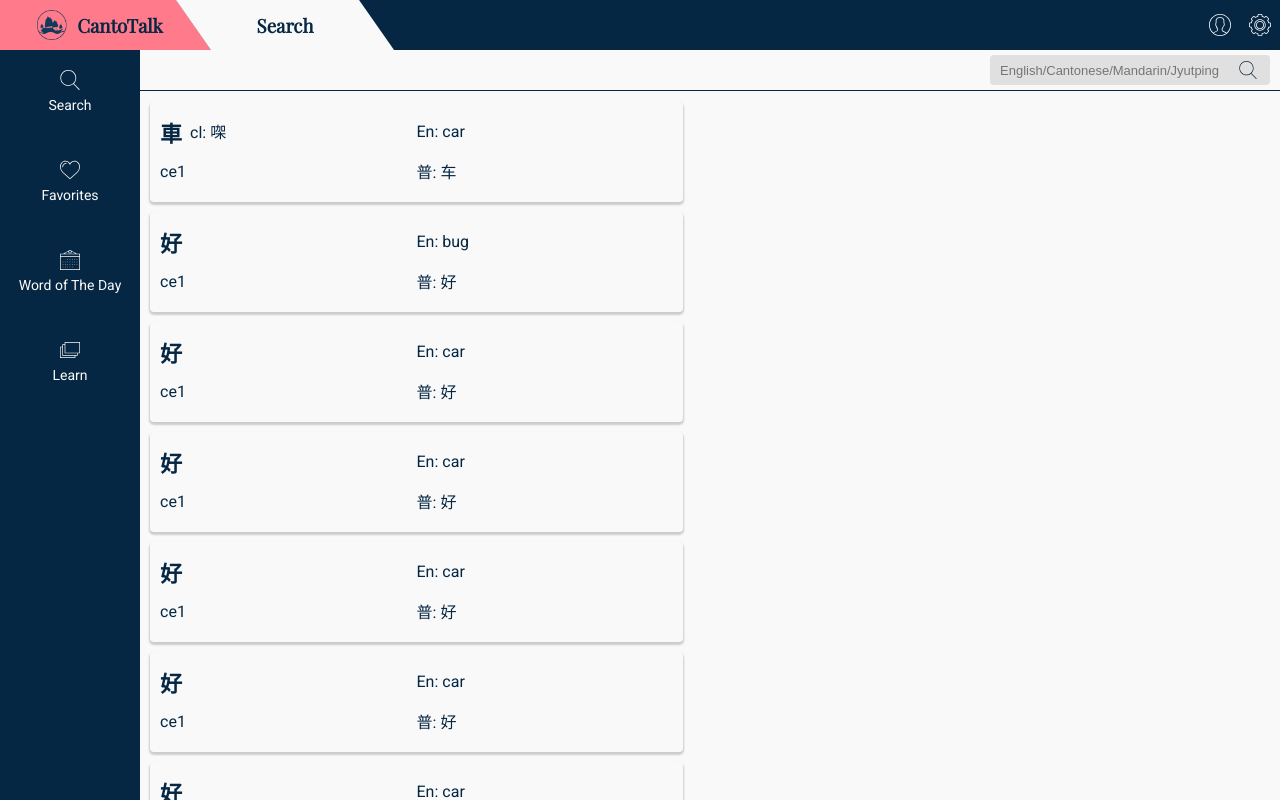
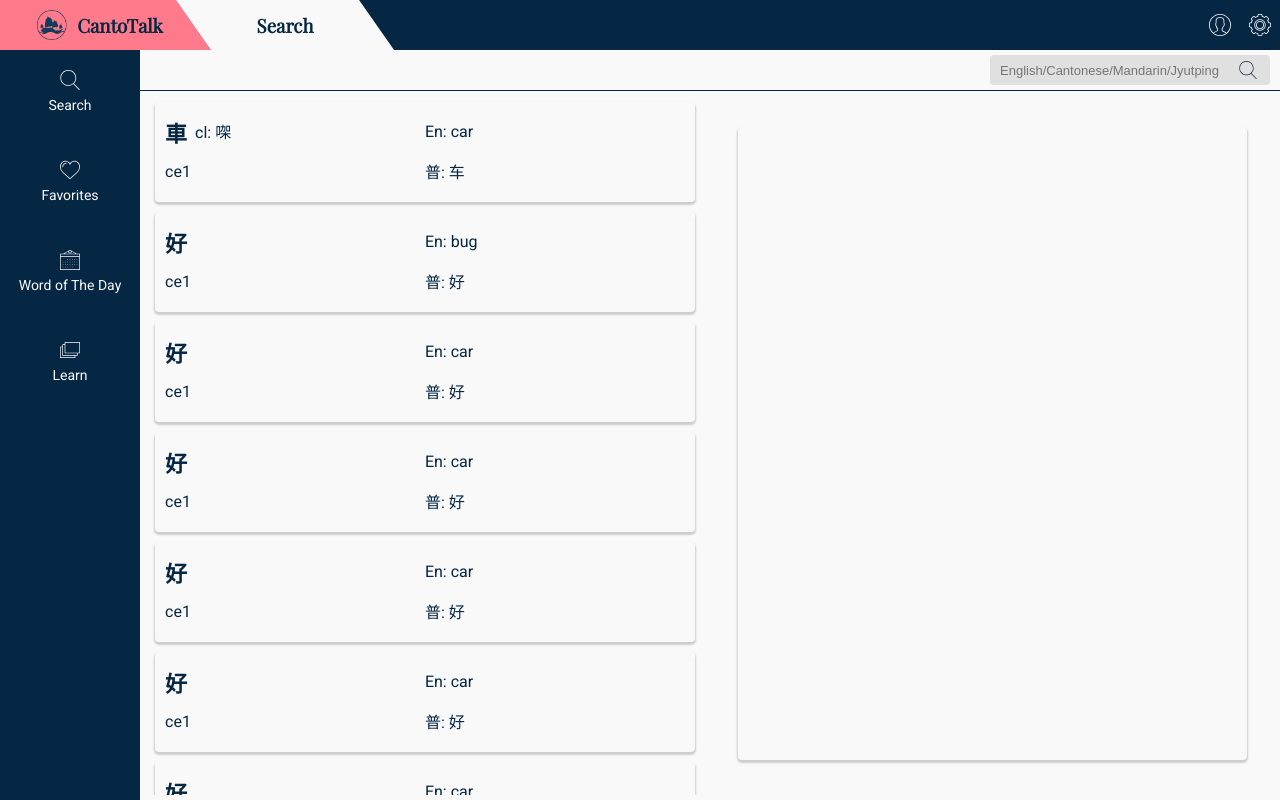
Before and after one commit to brimac1634/CantoWeb, a React (Create React App) app: page / in a window 1280 px wide. Built offline with nearby package versions, Linux system fonts and the light colour scheme.

Commit message:
re formatted search container views

```diff
--- a/src/App.css
+++ b/src/App.css
@@ -27,6 +27,7 @@
 	top: 50px;
 	right: 0;
 	bottom: 0;
+	overflow: hidden;
 }
 
 .input-field {
--- a/src/Components/EntriesList/EntriesList.js
+++ b/src/Components/EntriesList/EntriesList.js
@@ -1,10 +1,11 @@
 import React from 'react';
+import './EntryList.css';
 import EntryRow from './EntryRow/EntryRow';
 
 const EntryList = ({entries}) => {
 
 	return (
-		<div className='entry-list' style={{overflowY: 'auto'}}>
+		<div className='entry-list'>
 			{entries.map(entry => {
 				return (
 					<EntryRow
--- /dev/null
+++ b/src/Components/EntriesList/EntryList.css
@@ -0,0 +1,5 @@
+.entry-list {
+	overflow-y: auto;
+	width: 100%;
+	height: 100%;
+}
--- a/src/Components/EntriesList/EntryPlaceholder.js
+++ b/src/Components/EntriesList/EntryPlaceholder.js
@@ -71,4 +71,52 @@ export const entriesHolder = [
 		englishWord: 'car',
 		mandarinWord: '好'
 	},
+	{
+		entryID: 67,
+		cantoWord: '好',
+		jyutping: 'ce1',
+		classifier: '',
+		englishWord: 'car',
+		mandarinWord: '好'
+	},
+	{
+		entryID: 67,
+		cantoWord: '好',
+		jyutping: 'ce1',
+		classifier: '',
+		englishWord: 'car',
+		mandarinWord: '好'
+	},
+	{
+		entryID: 67,
+		cantoWord: '好',
+		jyutping: 'ce1',
+		classifier: '',
+		englishWord: 'car',
+		mandarinWord: '好'
+	},
+	{
+		entryID: 67,
+		cantoWord: '好',
+		jyutping: 'ce1',
+		classifier: '',
+		englishWord: 'car',
+		mandarinWord: '好'
+	},
+	{
+		entryID: 67,
+		cantoWord: '好',
+		jyutping: 'ce1',
+		classifier: '',
+		englishWord: 'car',
+		mandarinWord: '好'
+	},
+	{
+		entryID: 67,
+		cantoWord: '好',
+		jyutping: 'ce1',
+		classifier: '',
+		englishWord: 'car',
+		mandarinWord: '好'
+	},
 ];
--- a/src/Components/EntriesList/EntryRow/EntryRow.css
+++ b/src/Components/EntriesList/EntryRow/EntryRow.css
@@ -1,16 +1,17 @@
 .entry-row {
 	background: var(--cantoWhite);
-	width: 90%;
+	width: 92%;
 	height: 80px;
 	display: flex;
 	flex-wrap: wrap;
 	flex-direction: row;
 	align-items: center;
 	border-radius: 4px;
-	padding: 10px ;
+	padding: 10px;
 	margin: 10px;
 	box-shadow: 0 2px 2px 1px #ccc;
 	transition: all 0.3s ease-in-out;
+	cursor: pointer;
 }
 
 .entry-row:active {
--- /dev/null
+++ b/src/Components/EntryView/EntryView.css
@@ -0,0 +1,6 @@
+.entry-view {
+	height: 90%;
+	width: 90%;
+	box-shadow: 0 2px 2px 1px #ccc;
+	border-radius: 4px;
+}
--- a/src/Components/EntryView/EntryView.js
+++ b/src/Components/EntryView/EntryView.js
@@ -1,6 +1,7 @@
 import React from 'react';
+import './EntryView.css';
 
-const EntryView = () => {
+const EntryView = (props) => {
 	return (
 		<div className='entry-view'>
 
--- a/src/Containers/Search/Search.css
+++ b/src/Containers/Search/Search.css
@@ -6,21 +6,29 @@
 
 .split-container {
 	position: absolute;
-	height: calc(100% - 42px);
-	width: 100%;
-	bottom: 0;
-	left: 0;
+	top: 42px;
+	right: 5px;
+	bottom: 5px;
+	left: 5px;
 	display: flex;
 	flex-direction: row;
-
 }
 
-.entry-list {
+.entry-list-container {
+	position: relative;
 	width: 50%;
 	height: 100%;
+	display: flex;
+	justify-content: center;
+	align-items: center;
+	overflow: hidden;
 }
 
-.entry-view {
+.entry-view-container {
+	position: relative;
 	width: 50%;
 	height: 100%;
+	display: flex;
+	justify-content: center;
+	align-items: center;
 }
--- a/src/Containers/Search/Search.js
+++ b/src/Containers/Search/Search.js
@@ -11,6 +11,7 @@ class Search extends Component {
 		this.state = {
 			entries: [],
 			searchField: '',
+			entry: 0,
 		}
 		this.handleSearch = this.handleSearch.bind(this);
 	}
@@ -29,7 +30,7 @@ class Search extends Component {
 	}
 
 	render() {
-		const { entries, searchField } = this.state;
+		const { entries, searchField, entry } = this.state;
 		const filteredEntries = entries.filter(entry => {
 			return entry.englishWord.toLowerCase().includes(
 				searchField.toLowerCase()
@@ -38,13 +39,21 @@ class Search extends Component {
 
 		return (
 			<div>
-				<SearchBar className='search-bar' searchChange={this.handleSearch}/>
+				<SearchBar
+					className='search-bar'
+					searchChange={this.handleSearch}
+				/>
 				<div className='split-container'>
-					<EntriesList
-						className='entry-list'
-						entries={filteredEntries}
-					/>
-					<EntryView className='entry-view'/>
+					<div className='entry-list-container'>
+						<EntriesList
+							entries={filteredEntries}
+						/>
+					</div>
+					<div className='entry-view-container'>
+						<EntryView
+							entry={entry}
+						/>
+					</div>
 				</div>
 			</div>
 		);
```
